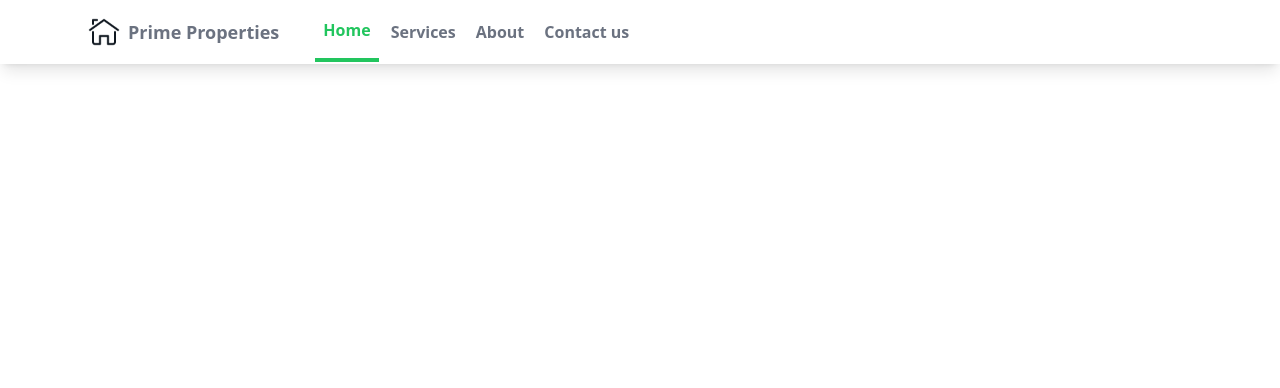
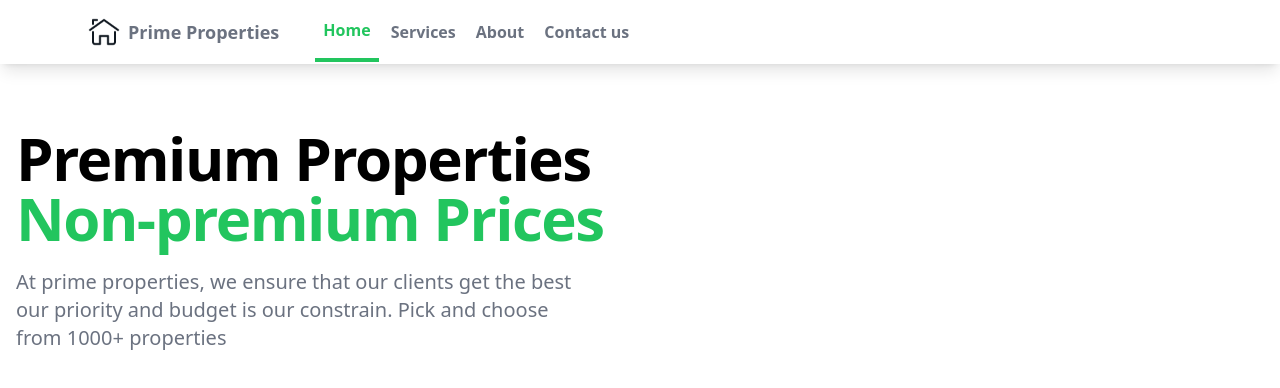
Before and after one commit to cricadev/Tailwind-CSS, a website: page src/index.html in a window 1280 px wide. Drawn offline with Linux system fonts and the light colour scheme.

Commit message:
practice a lil bit with tailwind csss

```diff
--- a/src/index.html
+++ b/src/index.html
@@ -49,7 +49,25 @@
     </nav>
 
     <!-- SITE BANNER -->
-    <main></main>
+    <main class="mt-10 px-4 md:mt-16">
+      <div class="sm:text-center lg:text-left">
+        <h1
+          class="tracking-tight font-extrabold text-4xl sm:text-5xl md:text-6xl"
+        >
+          <span class="block">Premium Properties</span>
+          <span class="block text-green-500">Non-premium Prices</span>
+        </h1>
+        <p
+          class="mt-3 text-base text-gray-500 md:text-xl md:mt-5 sm:mt-5 sm:text-lg sm:max-w-xl sm:mx-auto lg:mx-0"
+        >
+          At prime properties, we ensure that our clients get the best our
+          priority and budget is our constrain. Pick and choose from 1000+
+          properties
+        </p>
+        <div class=""></div>
+        <div class=""></div>
+      </div>
+    </main>
     <!-- SITE BANNER -->
   </body>
 </html>
```
Also changed, not shown: dist/output.css.
